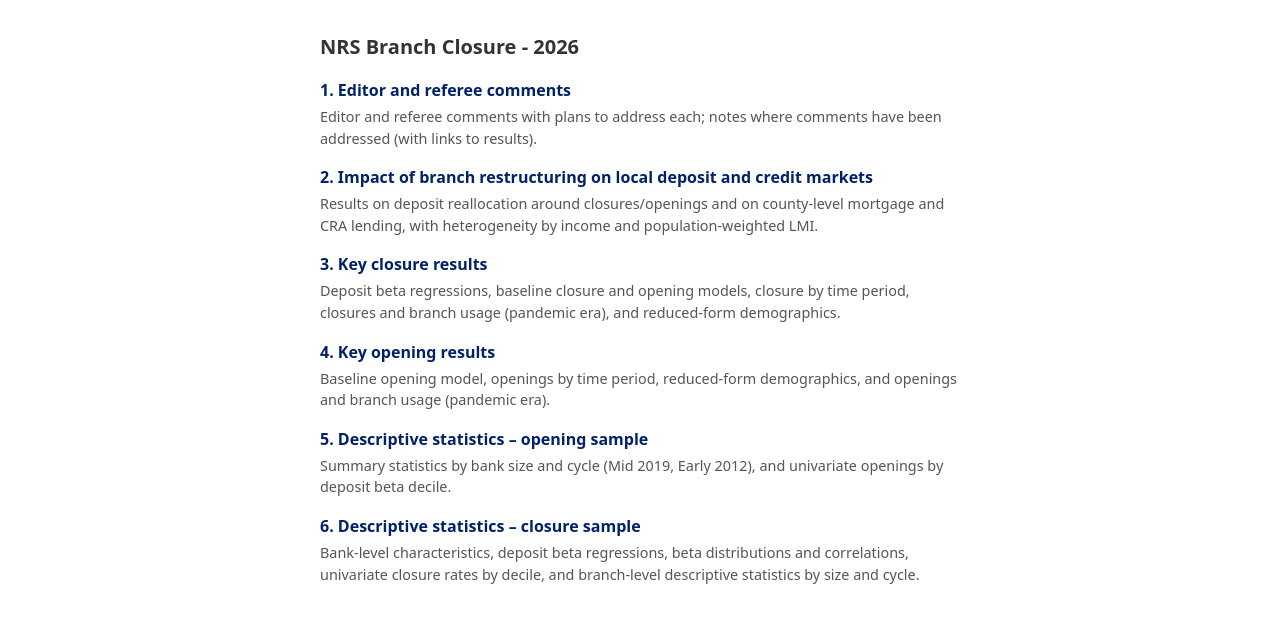
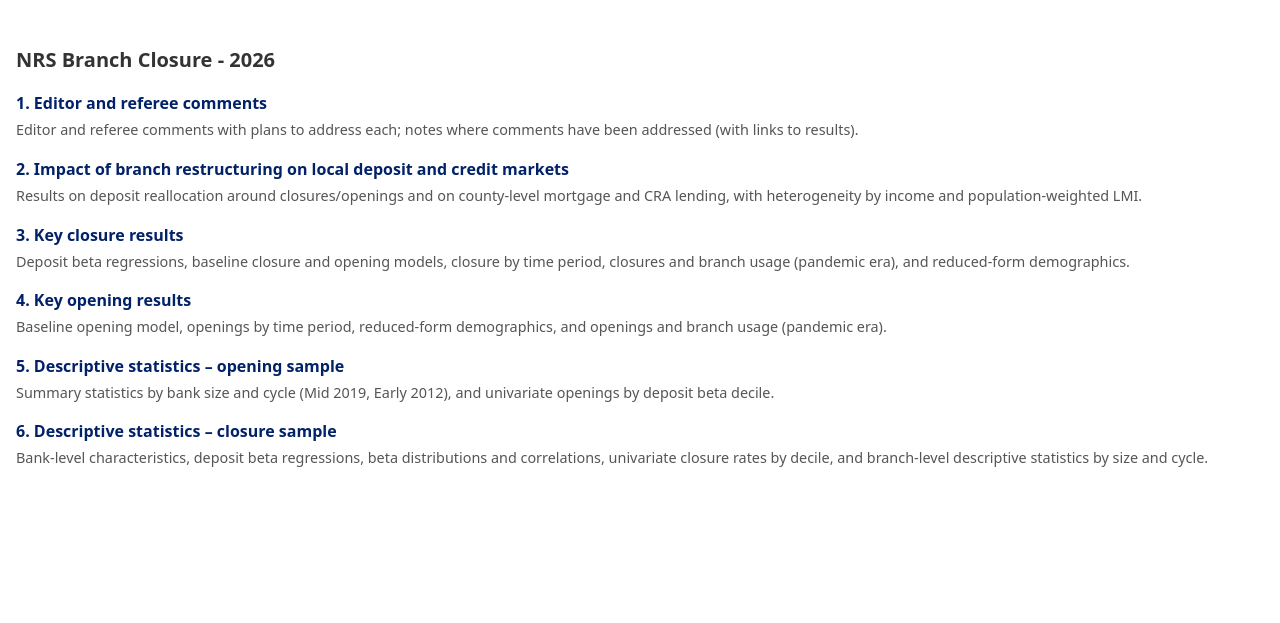
Before and after one commit to dratnadiwakara/NRS_Branch_Closure, a Jekyll site: the page built from docs/index.html, in a window 1280 px wide. Shown: the top 623 px of the page. Built offline with Jekyll 4.4.1, drawn with Linux system fonts in a browser that asks for light colours; a script that is not in the unit is left out.

```diff
--- a/docs/_layouts/default.html
+++ b/docs/_layouts/default.html
@@ -7,7 +7,7 @@
   <!-- Hypothesis -->
   <script async src="https://hypothes.is/embed.js"></script>
   <style>
-    body { font-family: system-ui, sans-serif; max-width: 640px; margin: 2rem auto; padding: 0 1rem; line-height: 1.5; }
+    body { font-family: system-ui, sans-serif; width: 100%; margin: 0; padding: 2rem 1rem; line-height: 1.5; box-sizing: border-box; }
     h1 { font-size: 1.25rem; color: #333; }
     h2 { font-size: 1.1rem; margin-top: 1.5rem; }
     h3 { font-size: 1rem; margin-top: 1rem; }
```
